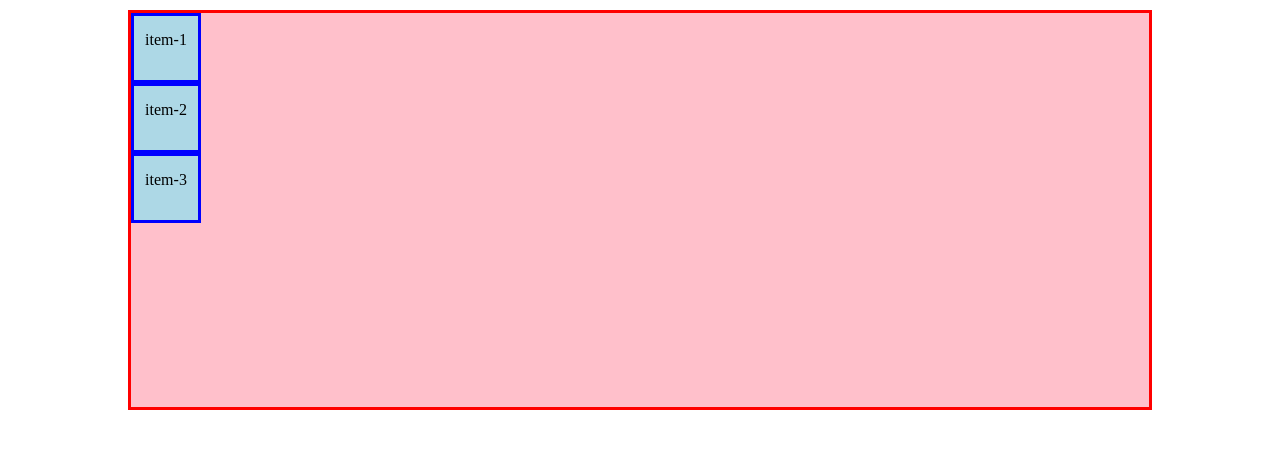
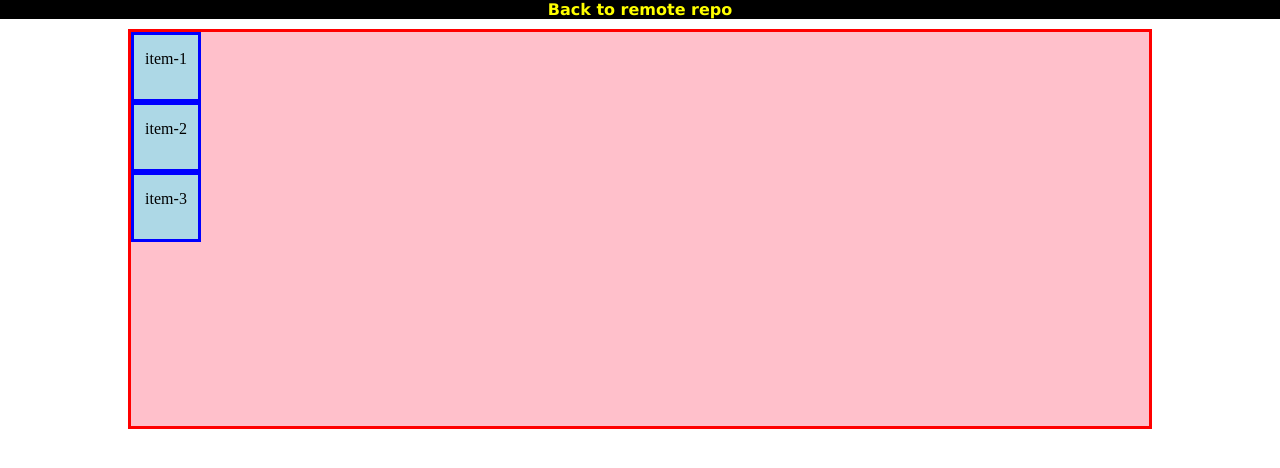
Before and after one commit to Mark-Eugene-Barasu/Flexbox-Module, a plain HTML site: page index.html in a window 1280 px wide. Drawn offline with Linux system fonts and the light colour scheme.

Commit message:
link deployed website into READM.md file and link remote repository into index.html file

```diff
--- a/index.html
+++ b/index.html
@@ -8,6 +8,7 @@
     <title>Flexbox Practice</title>
 </head>
 <body>
+    <a href="https://github.com/Mark-Eugene-Barasu/Flexbox-Module">Back to remote repo</a>
     <div class="container">
         <div class="item-1">item-1</div>
         <div class="item-2">item-2</div>
--- a/style.css
+++ b/style.css
@@ -3,6 +3,29 @@
     padding: 0px;
     margin: 0px;
 }
+
+/* ~~~~~~~~~~~~ Pseudo Class ~~~~~~~~~~~~~~ */
+a,
+a:visited {
+    color: black;
+    text-decoration: none;
+    font-weight: 700;
+    display: block;
+    text-align: center;
+    font-family: 'Lucida Sans', 'Lucida Sans Regular', 'Lucida Grande', 'Lucida Sans Unicode', Geneva, Verdana, sans-serif;
+}
+
+a:hover {
+    color: yellow;
+    background-color: black;
+}
+
+a:active {
+    color: red;
+    background-color: transparent;
+}
+
+/* ~~~~~~~~~~~~~~~~~~~~~~~~~~~~~~~~~~~~~~~~~~*/
 
 .container {
     width: 80vw;
```
Also changed, not shown: 1 other file.
